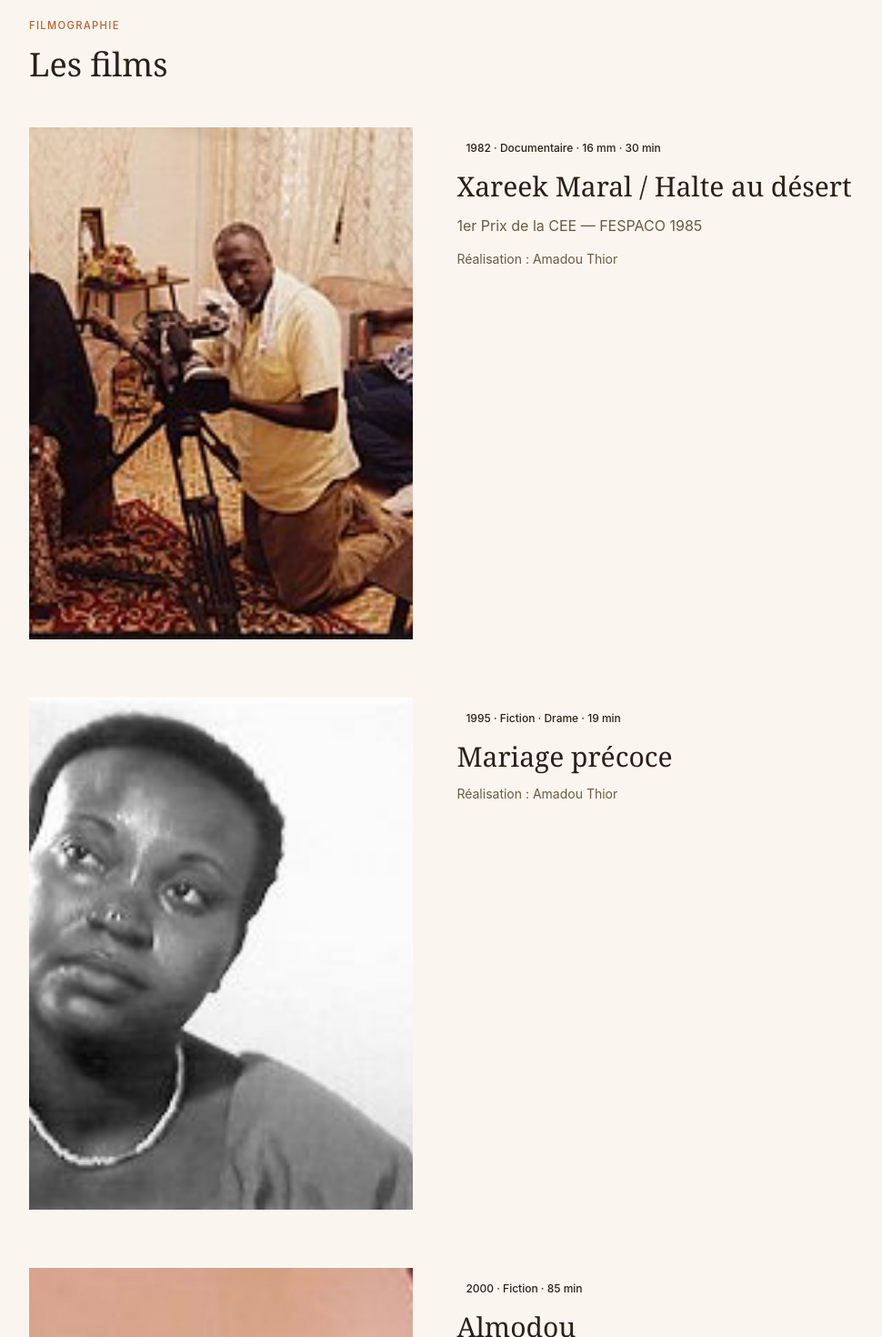
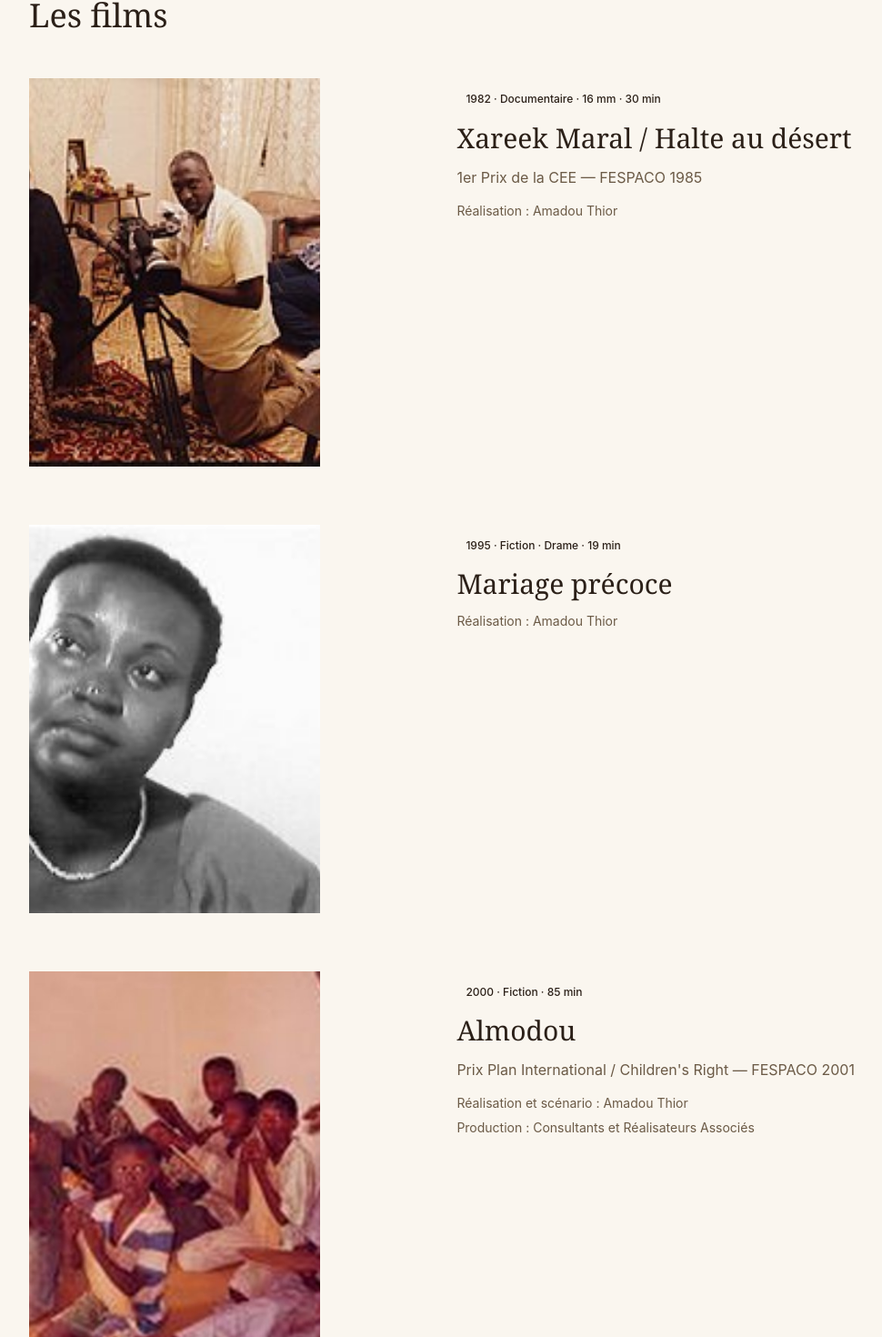
Before and after one commit to Kelluwurus/amadouthior, a Next.js app: page / in a window 1280 px wide. Shown: the part 1135-2605 px from the top of the page at 91% size, without its empty margins (56-1026 px from the left). Built offline with nearby package versions, Linux system fonts and the light colour scheme.

Commit message:
style: redimensionnement images — tailles contrôlées (sm/md/lg max-width)

```diff
--- a/src/app/oeuvres/[slug]/page.tsx
+++ b/src/app/oeuvres/[slug]/page.tsx
@@ -59,7 +59,7 @@ export default async function OeuvrePage({ params }: Props) {
         {/* Image */}
         {oeuvre.image && (
           <Reveal delay={50}>
-            <div className="aspect-[16/9] overflow-hidden mb-8">
+            <div className="max-w-lg aspect-[16/9] overflow-hidden mb-8">
               {/* eslint-disable-next-line @next/next/no-img-element */}
               <img src={oeuvre.image} alt={oeuvre.titre} className="w-full h-full object-cover" loading="lazy" />
             </div>
--- a/src/app/page.tsx
+++ b/src/app/page.tsx
@@ -47,7 +47,8 @@ export default function HomePage() {
                 src="/images/Amadou_Thior.jpg"
                 alt="Portrait d'Amadou Thior"
                 aspect="portrait"
-                className="max-w-sm lg:max-w-full mx-auto"
+                size="lg"
+                className="mx-auto"
               />
             </Reveal>
           </div>
@@ -100,7 +101,7 @@ export default function HomePage() {
             {/* Xareek Maral */}
             <Reveal delay={60}>
               <Link href="/oeuvres/xareek-maral" className="group grid grid-cols-1 lg:grid-cols-[2fr_3fr] gap-6 lg:gap-12 items-start">
-                <ImageSlot alt="Xareek Maral / Halte au désert" aspect="portrait" src="/images/oeuvres/Plateau_tournage.jpg" />
+                <ImageSlot alt="Xareek Maral / Halte au désert" aspect="portrait" size="md" src="/images/oeuvres/Plateau_tournage.jpg" />
                 <div className="py-2">
                   <Badge variant="accent">1982 · Documentaire · 16 mm · 30 min</Badge>
                   <h3 className="font-[family-name:var(--font-display)] text-2xl md:text-3xl text-[--color-fg] group-hover:text-[--color-accent] transition-colors mt-3 mb-3">
@@ -117,7 +118,7 @@ export default function HomePage() {
             {/* Mariage précoce */}
             <Reveal delay={80}>
               <Link href="/oeuvres/mariage-precoce" className="group grid grid-cols-1 lg:grid-cols-[2fr_3fr] gap-6 lg:gap-12 items-start">
-                <ImageSlot alt="Mariage précoce" aspect="portrait" src="/images/oeuvres/Mariage_precoce.jpeg" />
+                <ImageSlot alt="Mariage précoce" aspect="portrait" size="md" src="/images/oeuvres/Mariage_precoce.jpeg" />
                 <div className="py-2">
                   <Badge variant="accent">1995 · Fiction · Drame · 19 min</Badge>
                   <h3 className="font-[family-name:var(--font-display)] text-2xl md:text-3xl text-[--color-fg] group-hover:text-[--color-accent] transition-colors mt-3 mb-3">
@@ -131,7 +132,7 @@ export default function HomePage() {
             {/* Almodou */}
             <Reveal delay={100}>
               <Link href="/oeuvres/almodou" className="group grid grid-cols-1 lg:grid-cols-[2fr_3fr] gap-6 lg:gap-12 items-start">
-                <ImageSlot alt="Almodou" aspect="portrait" src="/images/oeuvres/Almodou.jpg" />
+                <ImageSlot alt="Almodou" aspect="portrait" size="md" src="/images/oeuvres/Almodou.jpg" />
                 <div className="py-2">
                   <Badge variant="accent">2000 · Fiction · 85 min</Badge>
                   <h3 className="font-[family-name:var(--font-display)] text-2xl md:text-3xl text-[--color-fg] group-hover:text-[--color-accent] transition-colors mt-3 mb-3">
@@ -166,6 +167,7 @@ export default function HomePage() {
                 src="/images/oeuvres/Camp_de_thiaroye.jpeg"
                 alt="Amadou Thior aux côtés d'Ousmane Sembène — archives de tournage"
                 aspect="landscape"
+                size="lg"
               />
             </Reveal>
             <Reveal delay={80}>
@@ -207,7 +209,7 @@ export default function HomePage() {
                 <div>
                   <h3 className="text-h3 group-hover:text-[--color-accent] transition-colors mb-2">Éveiller les consciences</h3>
                   <p className="text-caption mb-3">Donner une voix aux récits qui interrogent notre société.</p>
-                  <ImageSlot alt="Tournage — cinéma engagé" aspect="cinema" src="/images/oeuvres/Plateau_tournage.jpg" />
+                  <ImageSlot alt="Tournage — cinéma engagé" aspect="cinema" size="lg" src="/images/oeuvres/Plateau_tournage.jpg" />
                 </div>
               </Link>
             </Reveal>
@@ -218,7 +220,7 @@ export default function HomePage() {
                 <div>
                   <h3 className="text-h3 group-hover:text-[--color-accent] transition-colors mb-2">Transmettre les savoirs</h3>
                   <p className="text-caption mb-3">Former les nouvelles générations de cinéastes.</p>
-                  <ImageSlot alt="Formation — enseignement du cinéma" aspect="cinema" src="/images/archives/AT_Burkina.jpeg" />
+                  <ImageSlot alt="Formation — enseignement du cinéma" aspect="cinema" size="lg" src="/images/archives/AT_Burkina.jpeg" />
                 </div>
               </Link>
             </Reveal>
@@ -229,7 +231,7 @@ export default function HomePage() {
                 <div>
                   <h3 className="text-h3 group-hover:text-[--color-accent] transition-colors mb-2">Faire vivre une mémoire</h3>
                   <p className="text-caption mb-3">Préserver le patrimoine cinématographique sénégalais.</p>
-                  <ImageSlot alt="Archives — patrimoine cinématographique" aspect="cinema" src="/images/oeuvres/almodou_1.jpg" />
+                  <ImageSlot alt="Archives — patrimoine cinématographique" aspect="cinema" size="lg" src="/images/oeuvres/almodou_1.jpg" />
                 </div>
               </Link>
             </Reveal>
--- a/src/components/oeuvres/OeuvreCard.tsx
+++ b/src/components/oeuvres/OeuvreCard.tsx
@@ -16,7 +16,7 @@ export default function OeuvreCard({ oeuvre }: OeuvreCardProps) {
       className="group block border border-[--color-border] hover:border-[--color-accent]/30 transition-colors duration-300"
     >
       {/* Image placeholder */}
-      <div className="aspect-[3/2] bg-[--color-surface] flex items-center justify-center overflow-hidden">
+      <div className="aspect-[3/2] max-h-[200px] bg-[--color-surface] flex items-center justify-center overflow-hidden">
         {oeuvre.image ? (
           /* eslint-disable-next-line @next/next/no-img-element */
           <img src={oeuvre.image} alt={oeuvre.titre} className="w-full h-full object-cover" loading="lazy" />
--- a/src/components/shared/ImageSlot.tsx
+++ b/src/components/shared/ImageSlot.tsx
@@ -1,19 +1,19 @@
 interface ImageSlotProps {
   alt: string;
   aspect?: "portrait" | "landscape" | "square" | "cinema";
+  size?: "sm" | "md" | "lg";
   className?: string;
   src?: string;
 }
 
 /**
- * Emplacement image élégant.
- * Si src est fourni → affiche l'image.
- * Sinon → fond sable subtil, prêt à recevoir la vraie image.
- * Jamais de gros placeholder gris.
+ * Emplacement image élégant avec tailles contrôlées.
+ * sm = max 200px, md = max 320px, lg = max 480px (par défaut md).
  */
 export default function ImageSlot({
   alt,
   aspect = "landscape",
+  size = "md",
   className = "",
   src,
 }: ImageSlotProps) {
@@ -24,9 +24,15 @@ export default function ImageSlot({
     cinema: "aspect-[16/9]",
   };
 
+  const sizes = {
+    sm: "max-w-[200px]",
+    md: "max-w-[320px]",
+    lg: "max-w-[480px]",
+  };
+
   if (src) {
     return (
-      <div className={`${aspects[aspect]} overflow-hidden ${className}`}>
+      <div className={`${aspects[aspect]} ${sizes[size]} overflow-hidden ${className}`}>
         {/* eslint-disable-next-line @next/next/no-img-element */}
         <img
           src={src}
@@ -40,7 +46,7 @@ export default function ImageSlot({
 
   return (
     <div
-      className={`${aspects[aspect]} bg-[--color-surface] border border-[--color-border] flex items-center justify-center ${className}`}
+      className={`${aspects[aspect]} ${sizes[size]} bg-[--color-surface] border border-[--color-border] flex items-center justify-center ${className}`}
     >
       <span className="text-[0.6rem] text-[--color-fg-subtle] tracking-wide uppercase">
         Image à fournir
```
